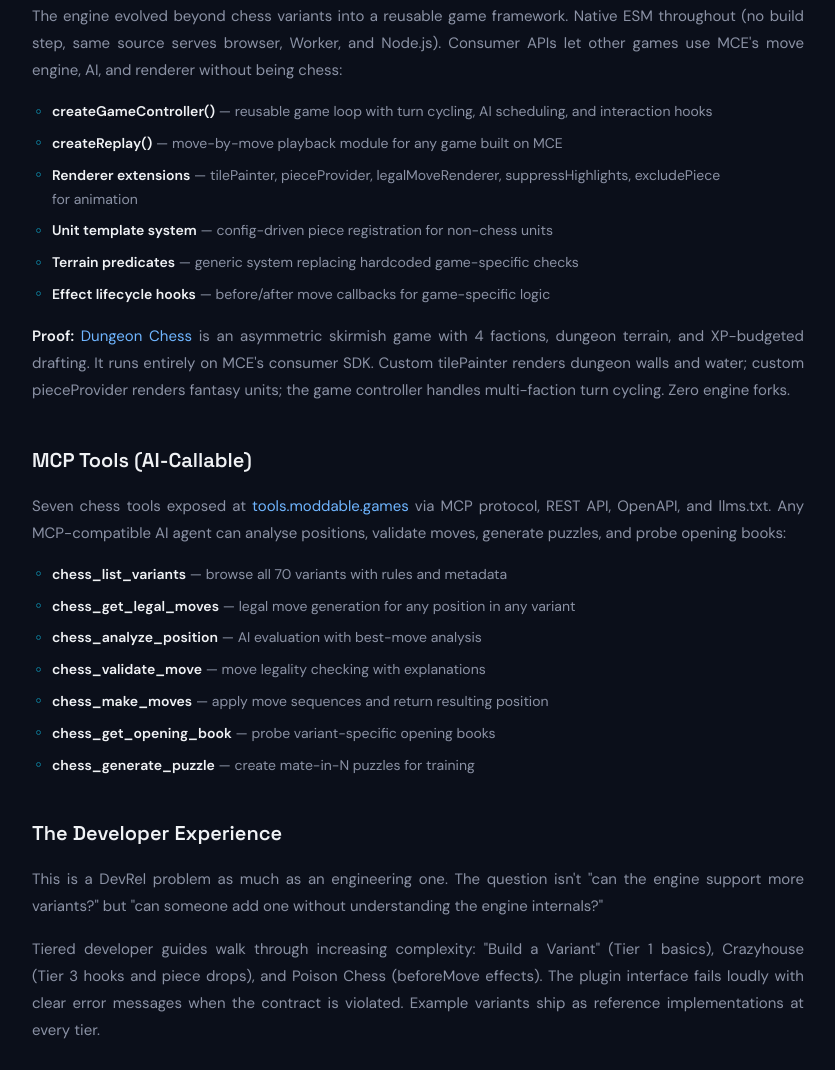
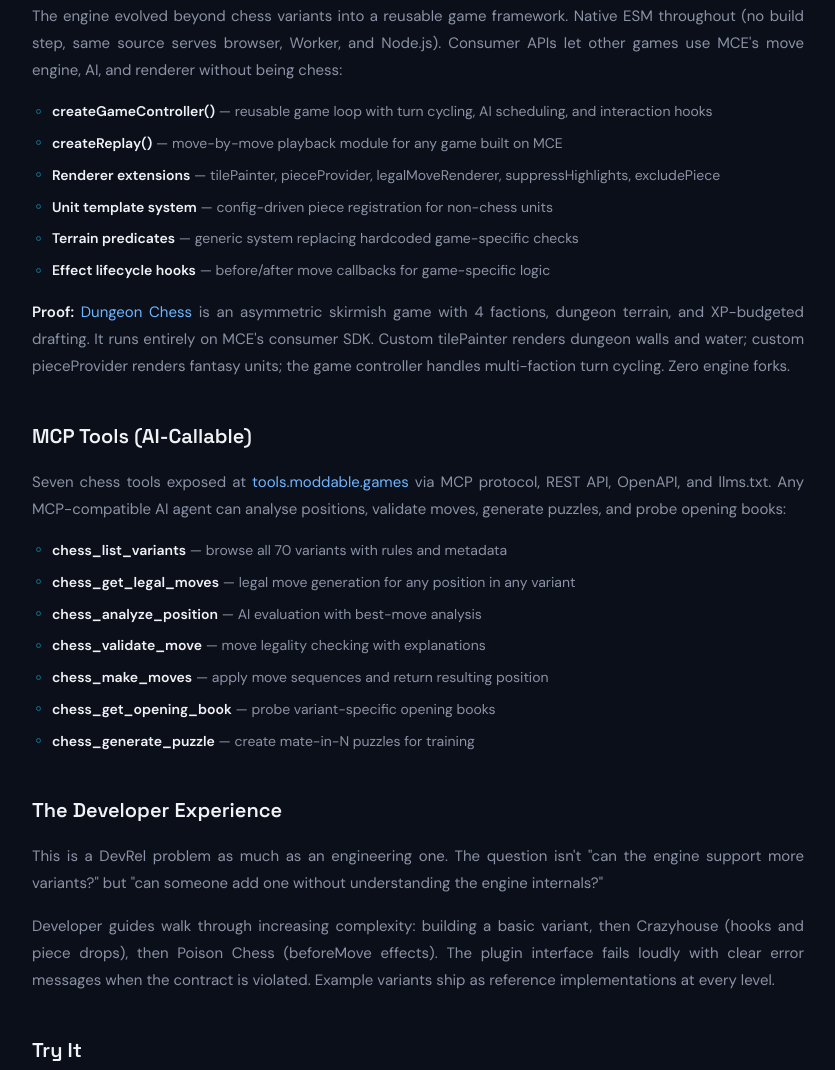
Before and after one commit to msmalley/smalley-website, a plain HTML site: page open-source/moddable-chess-engine/index.html in a window 1280 px wide. Shown: the part 1481-2551 px from the top of the page, without its empty margins (82-917 px from the left). Drawn offline with Linux system fonts and the light colour scheme; files whose address does not match are found by name.

Commit message:
Trim MCE page: remove 'for animation', rewrite developer experience paragraph

```diff
--- a/open-source/moddable-chess-engine/index.html
+++ b/open-source/moddable-chess-engine/index.html
@@ -60,7 +60,7 @@
       <ul>
         <li><strong>createGameController()</strong> — reusable game loop with turn cycling, AI scheduling, and interaction hooks</li>
         <li><strong>createReplay()</strong> — move-by-move playback module for any game built on MCE</li>
-        <li><strong>Renderer extensions</strong> — tilePainter, pieceProvider, legalMoveRenderer, suppressHighlights, excludePiece for animation</li>
+        <li><strong>Renderer extensions</strong> — tilePainter, pieceProvider, legalMoveRenderer, suppressHighlights, excludePiece</li>
         <li><strong>Unit template system</strong> — config-driven piece registration for non-chess units</li>
         <li><strong>Terrain predicates</strong> — generic system replacing hardcoded game-specific checks</li>
         <li><strong>Effect lifecycle hooks</strong> — before/after move callbacks for game-specific logic</li>
@@ -81,7 +81,7 @@
 
       <h2>The Developer Experience</h2>
       <p>This is a DevRel problem as much as an engineering one. The question isn't "can the engine support more variants?" but "can someone add one without understanding the engine internals?"</p>
-      <p>Tiered developer guides walk through increasing complexity: "Build a Variant" (Tier 1 basics), Crazyhouse (Tier 3 hooks and piece drops), and Poison Chess (beforeMove effects). The plugin interface fails loudly with clear error messages when the contract is violated. Example variants ship as reference implementations at every tier.</p>
+      <p>Developer guides walk through increasing complexity: building a basic variant, then Crazyhouse (hooks and piece drops), then Poison Chess (beforeMove effects). The plugin interface fails loudly with clear error messages when the contract is violated. Example variants ship as reference implementations at every level.</p>
 
       <h2>Try It</h2>
       <p>Play against the AI below. Switch variants to see how the same engine handles completely different rule sets, from exploding pieces to fog of war to racing your king.</p>
```
